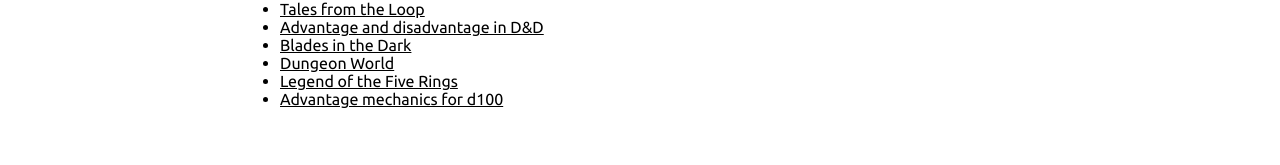
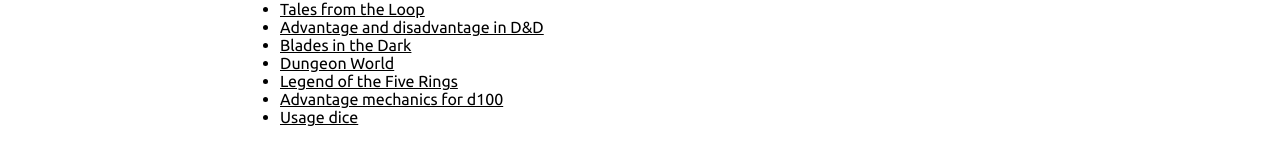
Before and after one commit to Castux/SnakeEyes, a Jekyll site: the page built from examples.md, in a window 1280 px wide. Shown: the part 401-566 px from the top of the page. Built offline with Jekyll 4.4.1, drawn with Linux system fonts in a browser that asks for light colours.

Commit message:
Added usage dice example

```diff
--- a/examples.md
+++ b/examples.md
@@ -22,3 +22,4 @@
 - [Dungeon World](/?url=examples/dungeonworld.lua)
 - [Legend of the Five Rings](/?url=examples/l5r.lua)
 - [Advantage mechanics for d100](/?url=examples/d100-advantage.lua)
+- [Usage dice](/?url=examples/usage-dice.lua)
```
